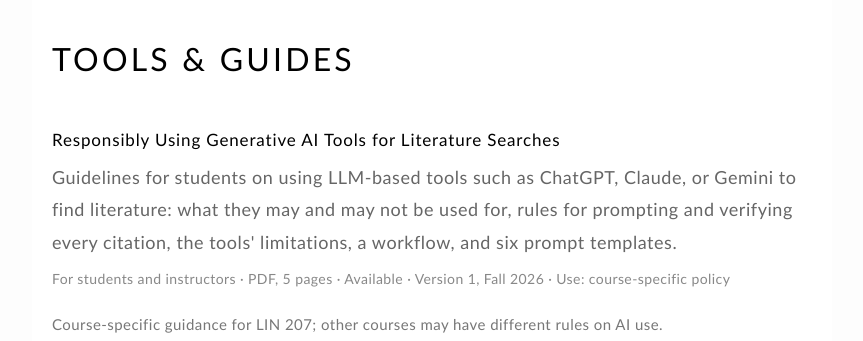
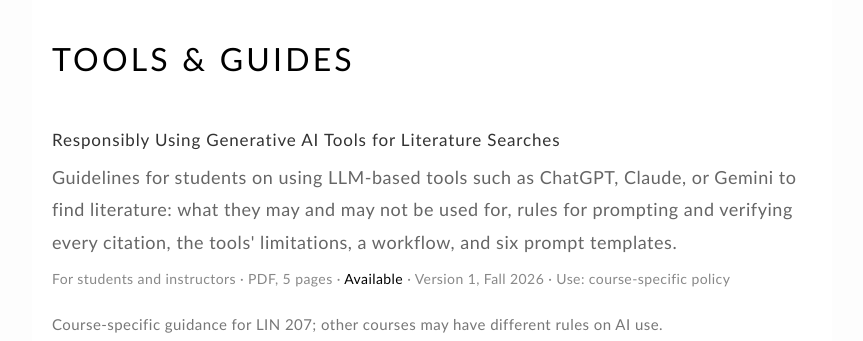
Before and after one commit to juan-zhong/teachtolearn, a plain HTML site: page index.html in a window 1280 px wide. Shown: the part 1420-1761 px from the top of the page, without its empty margins (208-1071 px from the left). Drawn offline with Linux system fonts and the light colour scheme.

Commit message:
Fix link for Generative AI tools guide in index.html
Updated the link for the Generative AI tools guide and made it clickable.

Signed-off-by: juan-zhong <181777064+juan-zhong@users.noreply.github.com>

```diff
--- a/index.html
+++ b/index.html
@@ -85,9 +85,9 @@
         <section id="guides" class="content-section">
             <h2>Tools &amp; Guides</h2>
 
-            <h4 id="genai-guide"><a href="lin207_genai_literature_search_guidelines.pdf" target="_blank">Responsibly Using Generative AI Tools for Literature Searches</a></h4>
+            <h4 id="genai-guide">Responsibly Using Generative AI Tools for Literature Searches</a></h4>
             <p> Guidelines for students on using LLM-based tools such as ChatGPT, Claude, or Gemini to find literature: what they may and may not be used for, rules for prompting and verifying every citation, the tools' limitations, a workflow, and six prompt templates.</p>
-            <p class="meta">For students and instructors · PDF, 5 pages · Available · Version 1, Fall 2026 · Use: course-specific policy</p>
+            <p class="meta">For students and instructors · PDF, 5 pages · <a href="lin207_genai_literature_search_guidelines.pdf" target="_blank">Available</a> · Version 1, Fall 2026 · Use: course-specific policy</p>
             <p class="note">Course-specific guidance for LIN 207; other courses may have different rules on AI use.</p>
         </section>
         <section id="teaching" class="content-section">
```
